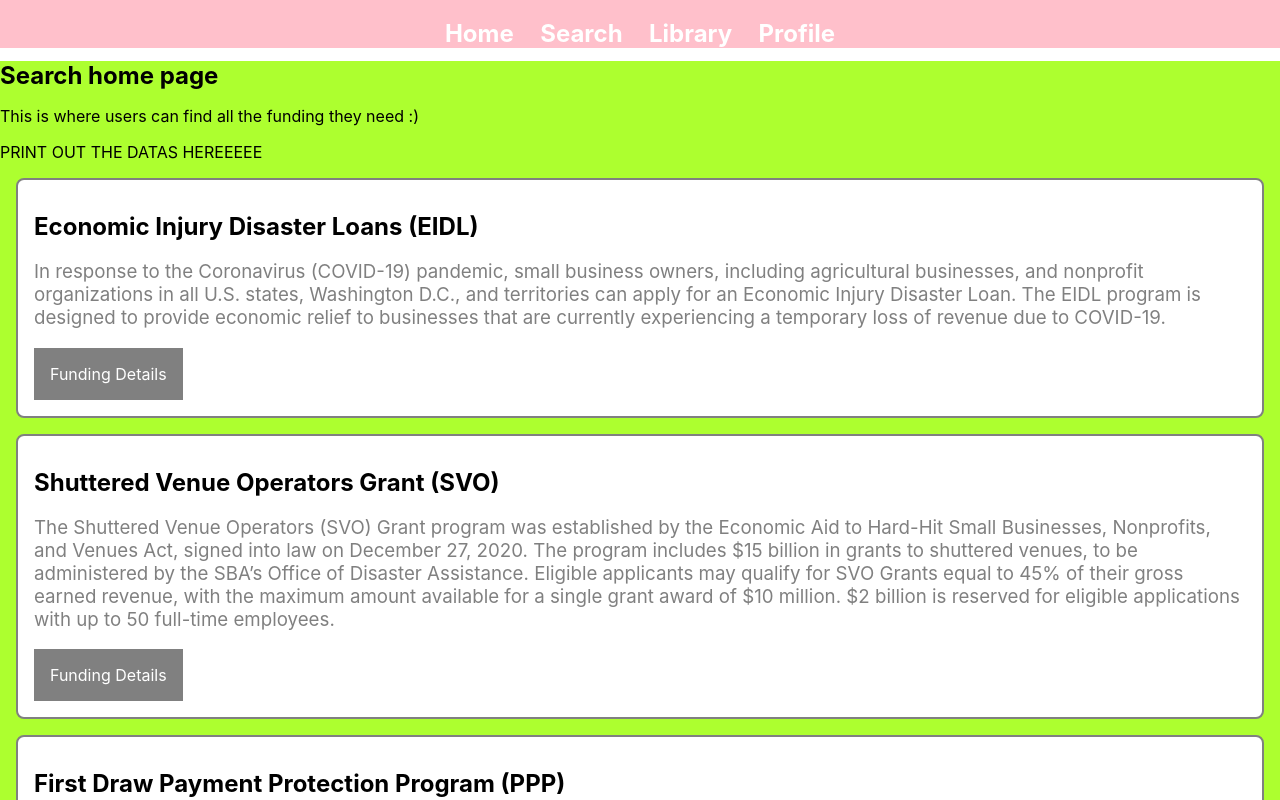
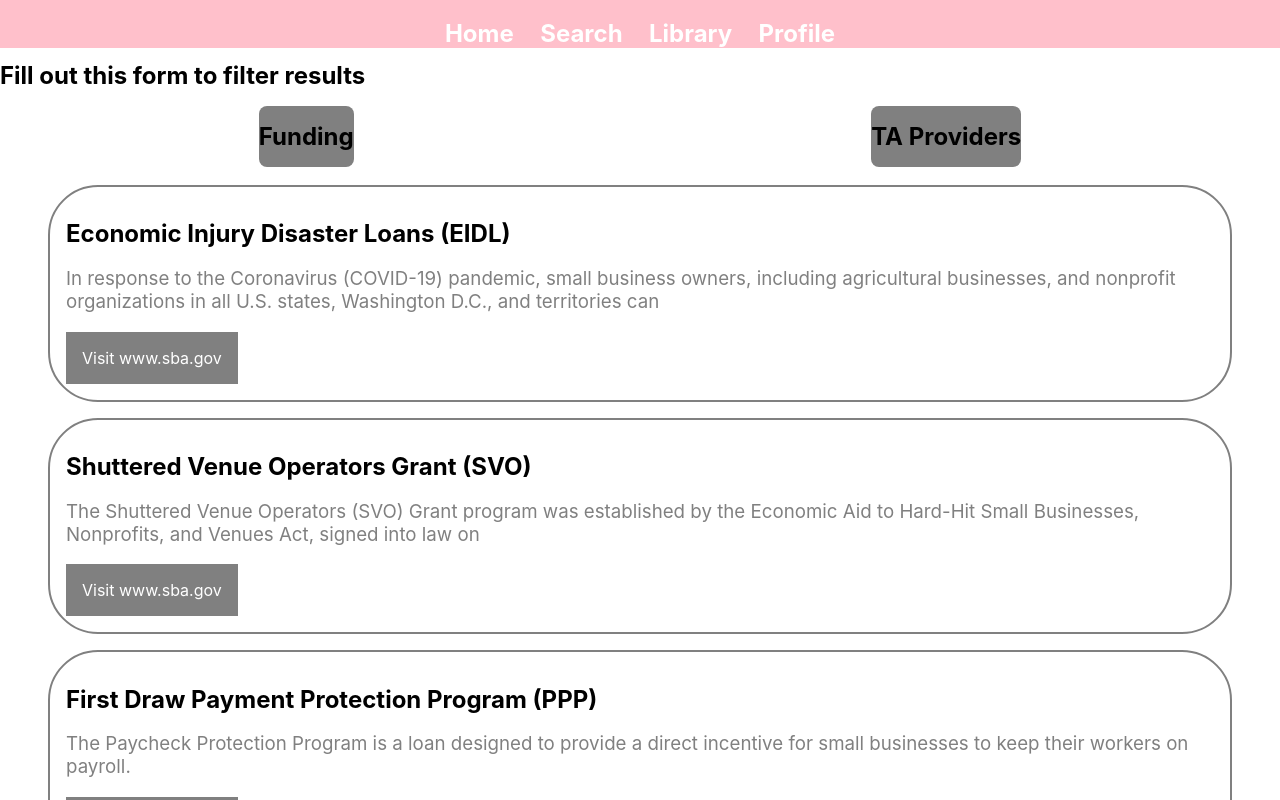
Before and after one commit to laurenng/Kala-Resilient-Small-Business, a React (Create React App) app in the folder kala-app/: page /search in a window 1280 px wide. Shown: the top 800 px of the page. Built offline with nearby package versions, Linux system fonts and the light colour scheme.

Commit message:
new stuff

```diff
--- a/kala-app/src/App.tsx
+++ b/kala-app/src/App.tsx
@@ -9,6 +9,7 @@ import SearchHome from './search-pages/searchHome';
 import LibraryHome from './library_pages/libraryHome';
 import Landing from './Landing';
 import ProfileHome from './profileHome';
+import FundingExpand from './search-pages/fundExpanded';
 
 // React-Router
 import {Route, BrowserRouter as Router, Switch} from 'react-router-dom'
@@ -27,6 +28,7 @@ class App extends React.Component<any> {
                 <Route exact path="/search" component={SearchHome} />
                 <Route exact path="/library" component={LibraryHome} />
                 <Route exact path="/profile" component={ProfileHome} />
+                <Route exact path="/profile" component={FundingExpand} />
             </Switch>
         </div>
       </Router>
--- a/kala-app/src/search-pages/FundingRect.tsx
+++ b/kala-app/src/search-pages/FundingRect.tsx
@@ -1,8 +1,24 @@
 import React from 'react';
 import './searchStyle.css';
 
-export const FundingRect = (funding: {}) => {
+export const FundingRect = (fundingObj: any) => {
+  let d = fundingObj.fundingObj;
+  let shorten = d.description.split(' ').slice(0,25).join(' ')
+  let shortenWebsite = d.url.split('/')[2];
+  console.log(shortenWebsite)
+
+  const toFundingDetails = () => {
+    console.log("need to switch page");
+
+  }
+
   return(
-    <h1>hello</h1>
+    <div className="fundBox" onClick={toFundingDetails}>
+        <h1>{d.name}</h1>
+        <h3 className="fundingFont">{shorten}</h3>
+        <div className="moreDetailsBox">
+        <a href={d.url} rel="noreferrer" target="_blank">Visit {shortenWebsite}</a>
+        </div>
+    </div>
   )
 }
--- /dev/null
+++ b/kala-app/src/search-pages/fundExpanded.tsx
@@ -0,0 +1,29 @@
+import React from 'react';
+import './searchStyle.css';
+
+// properties that belong to SearchHome
+interface fundProps {
+}
+
+// states that belong to SearchHome
+interface fundState {
+}
+
+class FundingExpand extends React.Component<fundProps, fundState> {
+    constructor(props: fundProps, state: fundState){
+      super(props);
+      this.state = {
+      };
+    }
+
+    render() {
+      return (
+            <h1>Fill out this form to filter results</h1>
+      );
+    }
+
+    async componentDidMount() {
+    }
+}
+
+export default FundingExpand;
--- a/kala-app/src/search-pages/searchHome.tsx
+++ b/kala-app/src/search-pages/searchHome.tsx
@@ -1,6 +1,7 @@
 import React from 'react';
 import './searchStyle.css';
 import { FundingRect } from './FundingRect';
+import {TaRect} from './taRect';
 
 // properties that belong to SearchHome
 interface searchProps {
@@ -9,46 +10,78 @@ interface searchProps {
 
 // states that belong to SearchHome
 interface searchState {
-  fundingOpps: any[]
+  fundingOpps: any[],
+  technicalAssistance: any[],
+  tab: string
 }
 
 class SearchHome extends React.Component<searchProps, searchState> {
     constructor(props: searchProps, state: searchState){
       super(props);
       this.state = {
-        fundingOpps: []
+        fundingOpps: [],
+        technicalAssistance: [],
+        tab: "funding"
       };
     }
 
     render() {
-      const fundingList = this.state.fundingOpps.map((d) => {
-        console.log(d);
-        return(
-          <div key = {d.id} className="fundBox">
-             <h1>{d.name}</h1>
-             <h3 className="fundingFont">{d.description}</h3>
-             <div className="moreDetailsBox">
-              <a href={d.url} rel="noreferrer" target="_blank">Funding Details</a>
-             </div>
-          </div>
-          // <FundingRect funding={d} />
-        )
-      })
+      let displayContent;
+      if(this.state.tab === "funding") {
+        displayContent = this.state.fundingOpps.map((d) => {
+          return(
+            <FundingRect fundingObj={d} key={d.id}></FundingRect>
+          )
+        })
+      } else { // if tab is on Technical assistance
+        console.log(" in ta assistance tab")
+        displayContent = this.state.technicalAssistance.map((d) => {
+          console.log(d);
+          return(
+            <TaRect technicalObj={d} key={d.id}></TaRect>
+          )
+        })
+      }
+
       return (
           <div id="searchMain">
-            <h1>Search home page </h1>
-            <p>This is where users can find all the funding they need :) </p>
-            <p> PRINT OUT THE DATAS HEREEEEE </p>
-            {fundingList}
+            <h1>Fill out this form to filter results</h1>
+            <div className="inline">
+              <div className = "button" onClick={this.fundingClick}>
+                <h1>Funding</h1>
+              </div>
+              <div className = "button" onClick={this.providerClick}>
+                <h1>TA Providers</h1>
+              </div>
+            </div>
+            <div className="content">
+              {displayContent}
+            </div>
+
           </div>
       );
     }
 
+    private fundingClick = () => {
+      console.log("changing state to funding")
+      this.setState({
+        tab: "funding"
+      })
+    }
+
+    private providerClick = () => {
+      this.setState({
+        tab: "provider"
+      })
+    }
+
     async componentDidMount() {
       let admins = require('../testData/testFunding.json');
+      let ta = require('../testData/testTA.json');
       console.log(admins);
       this.setState({
-        fundingOpps: admins
+        fundingOpps: admins,
+        technicalAssistance: ta
       })
     }
 }
--- a/kala-app/src/search-pages/searchStyle.css
+++ b/kala-app/src/search-pages/searchStyle.css
@@ -1,17 +1,16 @@
 #searchMain {
-    background-color: greenyellow;
-    height:5000px;
+    background-color: white;
 }
 
 .fundBox {
     border: solid 2px gray;
-    border-radius: 0.5em;
+    border-radius: 50px;
     background-color: white;
     padding: 1em;
     margin: 1em;
 }
 
-.fundBox::hover {
+.fundBox:hover {
     box-shadow: 0.5em 0.5em black;
 }
 
@@ -29,3 +28,21 @@
 .moreDetailsBox a {
     color: white;
 }
+
+.button {
+    background-color: gray;
+    border-radius: 8px;
+}
+
+.content {
+    border: 2px white solid;
+    width: 95%;
+    margin: auto;
+
+}
+.inline {
+    display: flex;
+    flex-direction: row;
+    justify-content: space-around;
+
+}
--- /dev/null
+++ b/kala-app/src/search-pages/taRect.tsx
@@ -0,0 +1,18 @@
+import React from 'react';
+import './searchStyle.css';
+
+export const TaRect = (technicalObj: any) => {
+  let d = technicalObj.technicalObj;
+  console.log("IN TEA RECT")
+  return(
+    <div key = {d.id} className="fundBox">
+        <h1>{d.name}</h1>
+        <h3 className="fundingFont">{d.description}</h3>
+        <div className="moreDetailsBox">
+            <p>website: {d.website}</p>
+            <p>phone: {d.phone}</p>
+            <p>email: {d.email}</p>
+        </div>
+    </div>
+  )
+}
--- a/kala-app/src/testData/testTA.json
+++ b/kala-app/src/testData/testTA.json
@@ -10,5 +10,5 @@
 		"languages": ["Spanish", "Mandarin", "French", "Swahili", "Laotian", "Thai"],
 		"demographics": ["Black, Latnix"],
 		"locations": ["State-wide"]
-	},
+	}
 ]
```
Also changed, not shown: 1 other file (tests, documents, lock files or other folders).
